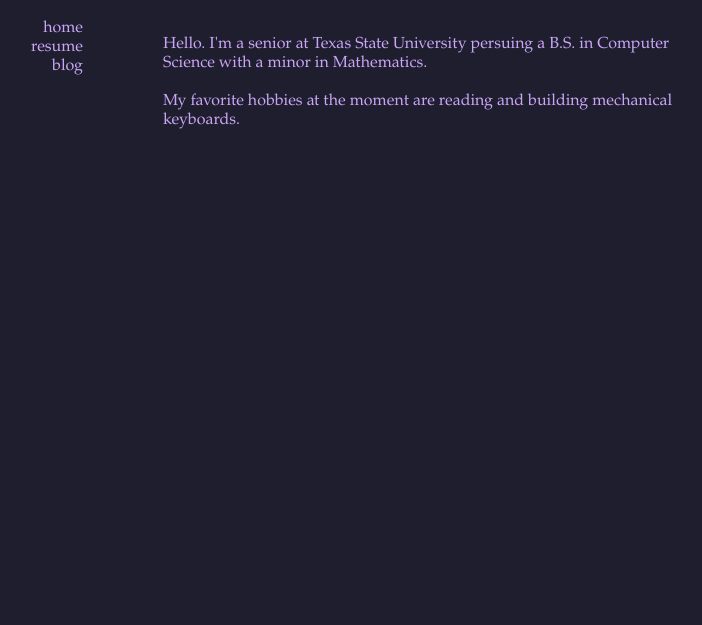
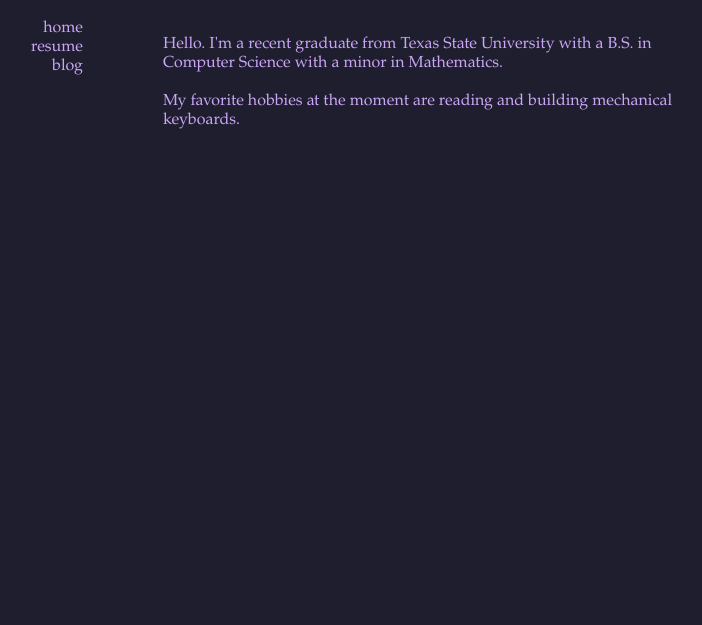
Before and after one commit to stroudafk/stroudafk.github.io, a plain HTML site: page index.html in a window 1280 px wide. Shown: the part 62-687 px from the top of the page, without its empty margins (221-923 px from the left). Drawn offline with Linux system fonts and the light colour scheme.

Commit message:
Update index.html
senior at txst  --> graduated student

```diff
--- a/index.html
+++ b/index.html
@@ -22,7 +22,7 @@
 
       <div id="middle-pane">
         <p id="description">
-          Hello. I'm a senior at Texas State University persuing a B.S. in Computer
+          Hello. I'm a recent graduate from Texas State University with a B.S. in Computer
           Science with a minor in Mathematics.
           <br><br>
           My favorite hobbies at the moment are reading and building mechanical
```
